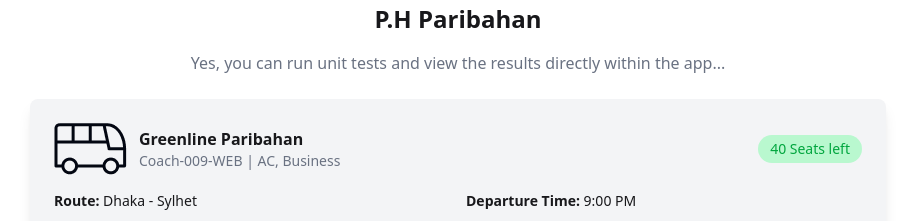
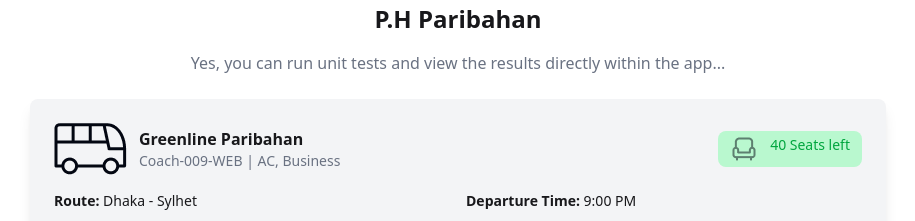
Before and after one commit to mojahidmamu/Bus-Lover, a plain HTML site: page index.html in a window 1280 px wide. Shown: the part 1240-1461 px from the top of the page, without its empty margins (182-1097 px from the left). Drawn offline with nearby package versions, Linux system fonts and the light colour scheme.

Commit message:
added new something

```diff
--- a/index.html
+++ b/index.html
@@ -151,8 +151,10 @@
               </div>
             </div>
             <span
-              class="bg-green-200 text-green-600 px-3 py-1 rounded-full text-sm"
-              >40 Seats left</span
+              class="bg-green-200 text-green-600 px-3 py-1 rounded-lg flex flex-row gap-3 text-sm"
+              >
+              <img src="./images/seat-gray.png" alt="">
+              40 Seats left</span
             >
           </div>
           <div class="mt-4 grid grid-cols-2 gap-4 text-sm">
```
